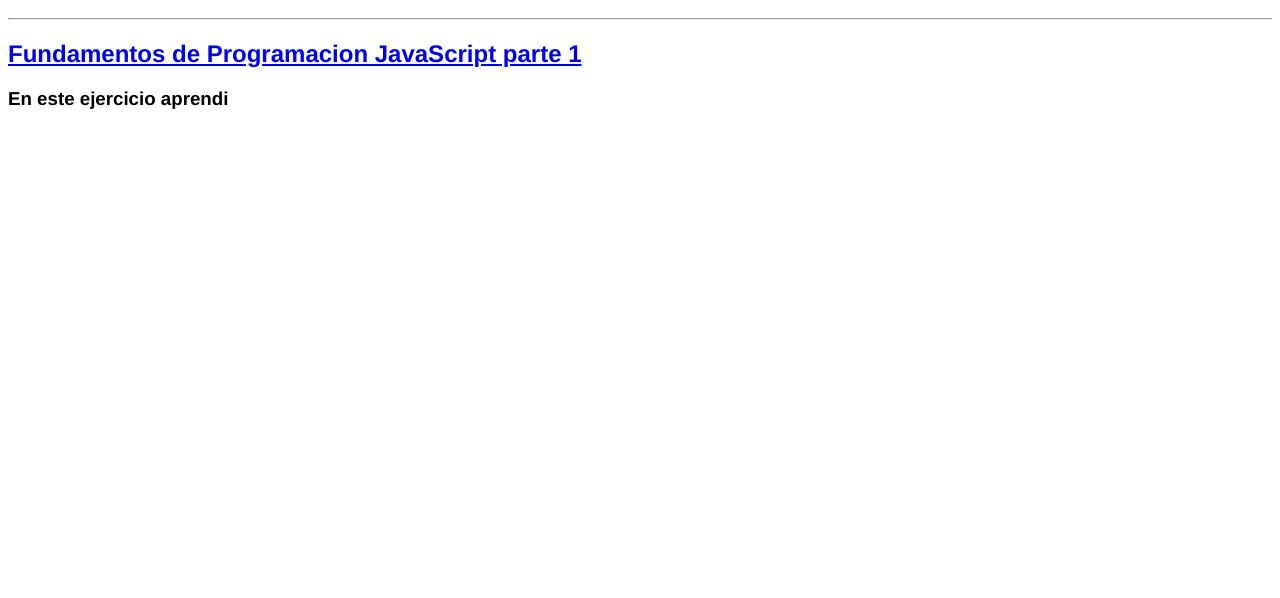
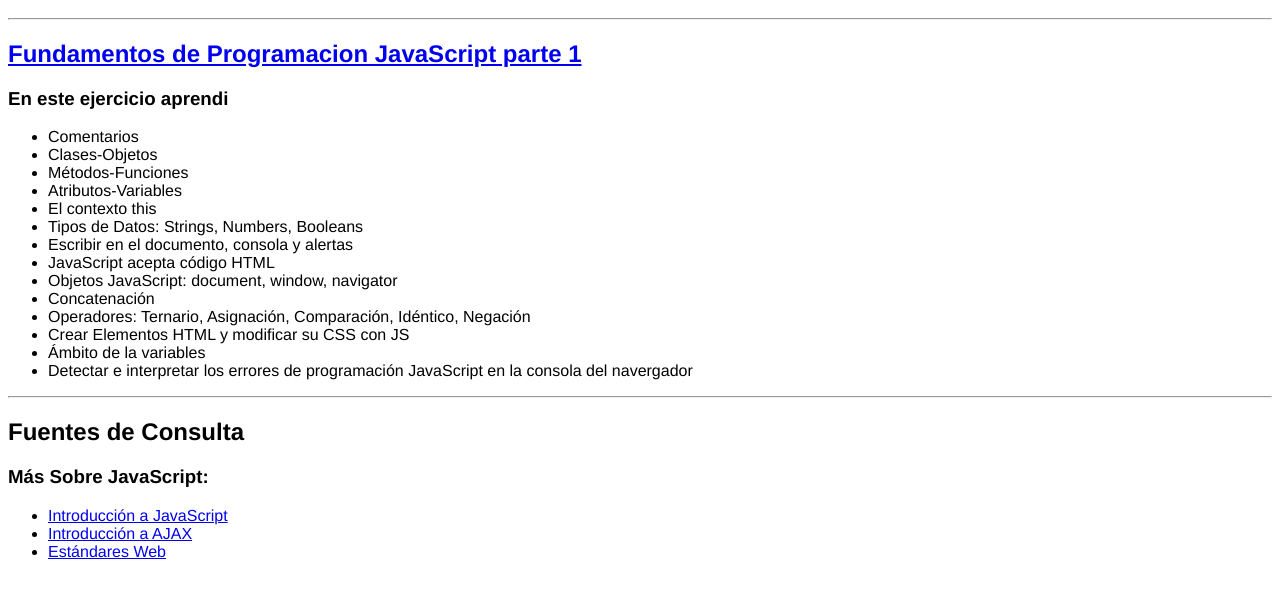
Before and after one commit to vegaguinaga/fundamentosJs, a plain HTML site: page index.html in a window 1280 px wide. Shown: the part 110-708 px from the top of the page. Drawn offline with Linux system fonts and the light colour scheme.

Commit message:
Primaros Pasos

```diff
--- a/index.html
+++ b/index.html
@@ -22,7 +22,34 @@
 	</h2>
 	<h3>En este ejercicio aprendi</h3>
 	<ul>
-
+		<li>Comentarios</li>
+		<li>Clases-Objetos</li>
+		<li>Métodos-Funciones</li>
+		<li>Atributos-Variables</li>
+		<li>El contexto this</li>
+		<li>Tipos de Datos: Strings, Numbers, Booleans</li>
+		<li>Escribir en el documento, consola y alertas</li>
+		<li>JavaScript acepta código HTML</li>
+		<li>Objetos JavaScript: document, window, navigator</li>
+		<li>Concatenación</li>
+		<li>Operadores: Ternario, Asignación, Comparación, Idéntico, Negación</li>
+		<li>Crear Elementos HTML y modificar su CSS con JS</li>
+		<li>Ámbito de la variables</li>
+		<li>Detectar e interpretar los errores de programación JavaScript en la consola del navergador</li>
+	</ul>
+	<hr>
+	<h2>Fuentes de Consulta</h2>
+	<h3>Más Sobre JavaScript:</h3>
+	<ul>
+		<li>
+			<a href="http://librosweb.es/javascript/" target="_blank">Introducción a JavaScript</a>
+		</li>
+		<li>
+			<a href="http://librosweb.es/ajax/" target="_blank">Introducción a AJAX</a>
+		</li>
+		<li>
+			<a href="http://www.codexexempla.org/curso/index.php" target="_blank">Estándares Web</a>
+		</li>
 	</ul>
 </body>
 </html>
```
Also changed, not shown: fundamentos1.html (+32 -10 lines).
